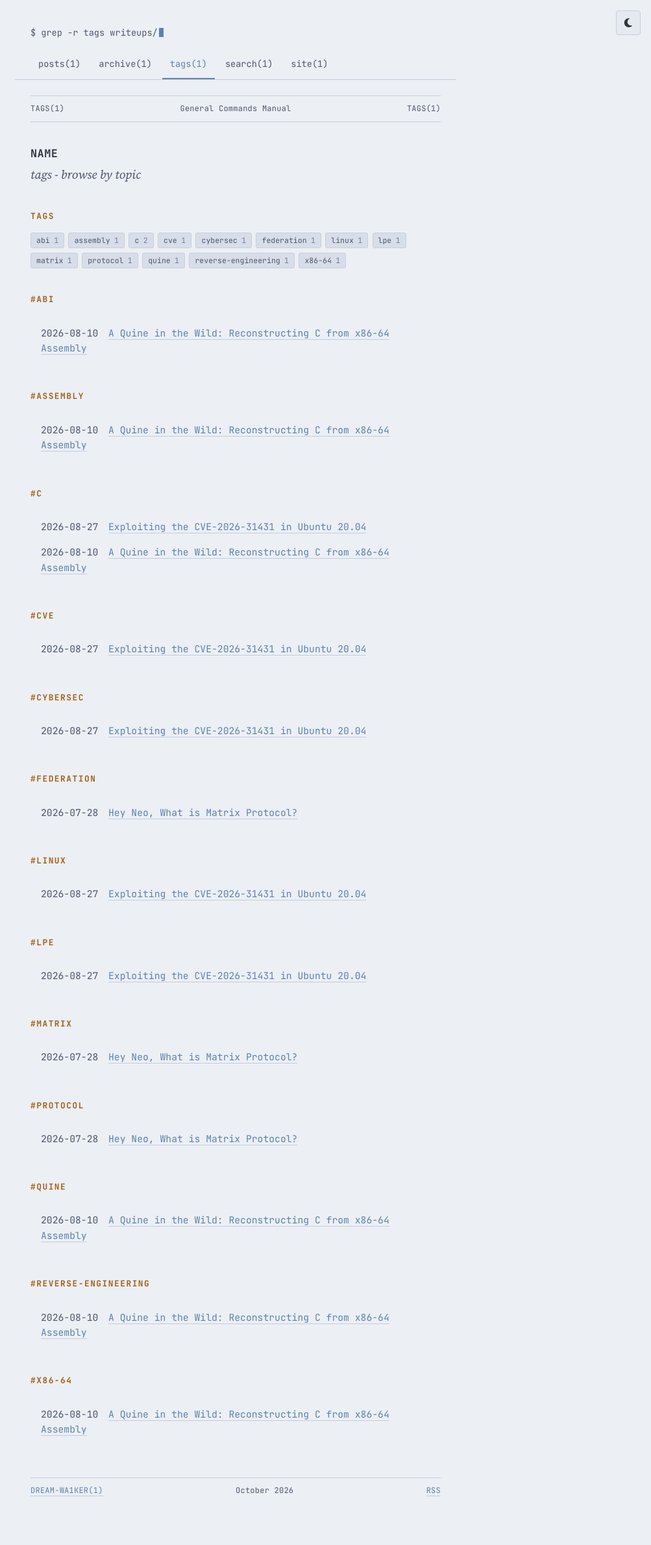
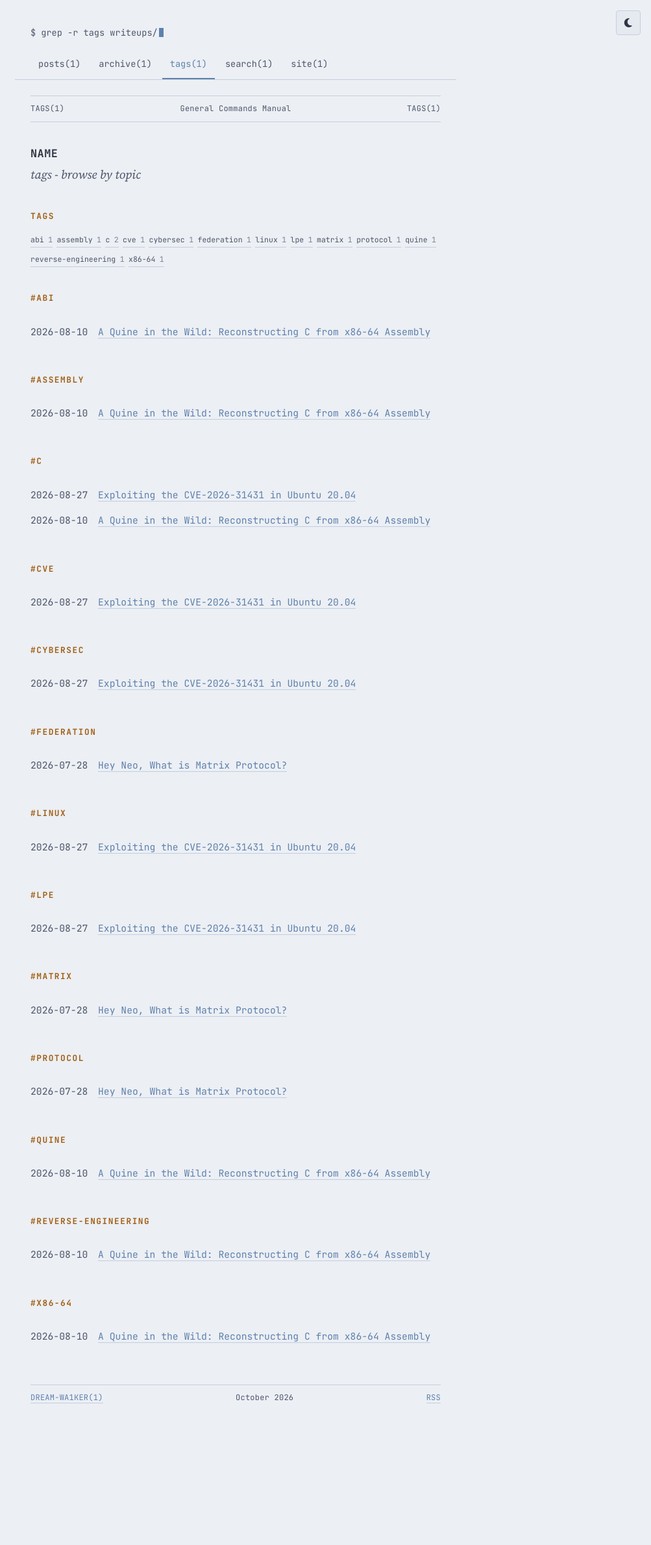
Before and after one commit to dream-wa1ker/writeups, a Jekyll site: the page built from tags.md, in a window 1280 px wide. Shown: the whole page at 65% size, without its empty margins (277-1280 px from the left). Built offline with Jekyll 4.4.1, drawn with Linux system fonts in a browser that asks for light colours; after the commit the page ends 2234 px from its top, so only the background shows below that.

Commit message:
updated stylesheet

```diff
--- a/css/style.css
+++ b/css/style.css
@@ -273,21 +273,15 @@
   border-radius: 0 4px 4px 0;
 }
 
-/* panels: see-also / kv now sit on their own elevation instead of bare text */
+/* panels: see-also / kv — flush text, no card, no dividers (used by per-post "see also", archive, and tags pages) */
 .see-also, .kv {
   font-family: var(--mono);
   font-size: 0.92rem;
-  padding: 0.4rem 1rem;
+  padding: 0.4rem 0;
 }
-.kv {
-  background: var(--ink-1);
-  border: 1px solid var(--rule);
-  border-radius: 4px;
-}
-
 .see-also ul { list-style: none; padding: 0; margin: 0; }
 .see-also li { padding: 0.5rem 0; }
-.see-also li + li { border: none; }
+.see-also li + li { border-top: none; }
 .see-also .label { color: var(--paper-dim); display: inline-block; width: 6.5rem; }
 .see-also .v { color: var(--paper); }
 
@@ -304,12 +298,14 @@
 }
 .log-entry {
   display: block;
-  padding: 0.9rem 1rem;
+  padding: 0.9rem 0;
   color: var(--paper);
   border: none;
 }
 .log-entry + .log-entry { border-top: 1px solid var(--rule); }
 .log-entry:hover, .log-entry:focus-visible { background: none; border-bottom: none; }
+/* search results reuse .log-list/.log-entry but shouldn't show dividers between hits */
+#results .log-entry + .log-entry { border-top: none; }
 .log-date { display: block; font-size: 0.72rem; color: var(--paper-dim); letter-spacing: 0.04em; }
 .log-title { display: block; font-size: 0.98rem; color: var(--paper); margin: 0.15rem 0 0.25rem; }
 .log-entry:hover .log-title, .log-entry:focus-visible .log-title { color: var(--accent); }
@@ -460,7 +456,7 @@
 }
 
 .description tbody tr:hover {
-  background: var(--ink-2);
+  background: none;
 }
 
 /* inline code inside cells — reuse the innermost elevation, same as .description code elsewhere */
@@ -514,12 +510,11 @@
 .log-title { border: none; }
 .log-title:hover, .log-title:focus-visible { color: var(--accent); border: none; }
 .tag-list { display: flex; flex-wrap: wrap; gap: 0.4rem; margin-top: 0.5rem; }
-.tag-chip { display: inline-block; font-family: var(--mono); font-size: 0.72rem; padding: 0.12rem 0.5rem; background: var(--ink-2); border: 1px solid var(--rule); border-radius: 3px; color: var(--paper-dim); }
-.tag-chip:hover, .tag-chip:focus-visible, .tag-chip.is-active { color: var(--accent); border-color: var(--accent); }
+.tag-chip { display: inline-block; font-family: var(--mono); font-size: 0.72rem; padding: 0.12rem 0; color: var(--paper-dim); }
+.tag-chip:hover, .tag-chip:focus-visible, .tag-chip.is-active { color: var(--accent); }
 .tag-chip .n { margin-left: 0.4rem; opacity: 0.7; }
 .tag-chip[hidden], .tag-group[hidden], [hidden] { display: none !important; }
-.post-meta a.tag { border: 1px solid var(--rule); }
-.post-meta a.tag:hover { color: var(--accent); border-color: var(--accent); }
+.post-meta a.tag:hover { color: var(--accent); }
 
 .search-box input { width: 100%; background: var(--ink-1); border: 1px solid var(--rule); border-radius: 4px; color: var(--paper); font-family: var(--mono); font-size: 0.95rem; padding: 0.7rem 0.9rem; }
 .search-box input:focus-visible { outline: 2px solid var(--accent); outline-offset: 2px; }
```
